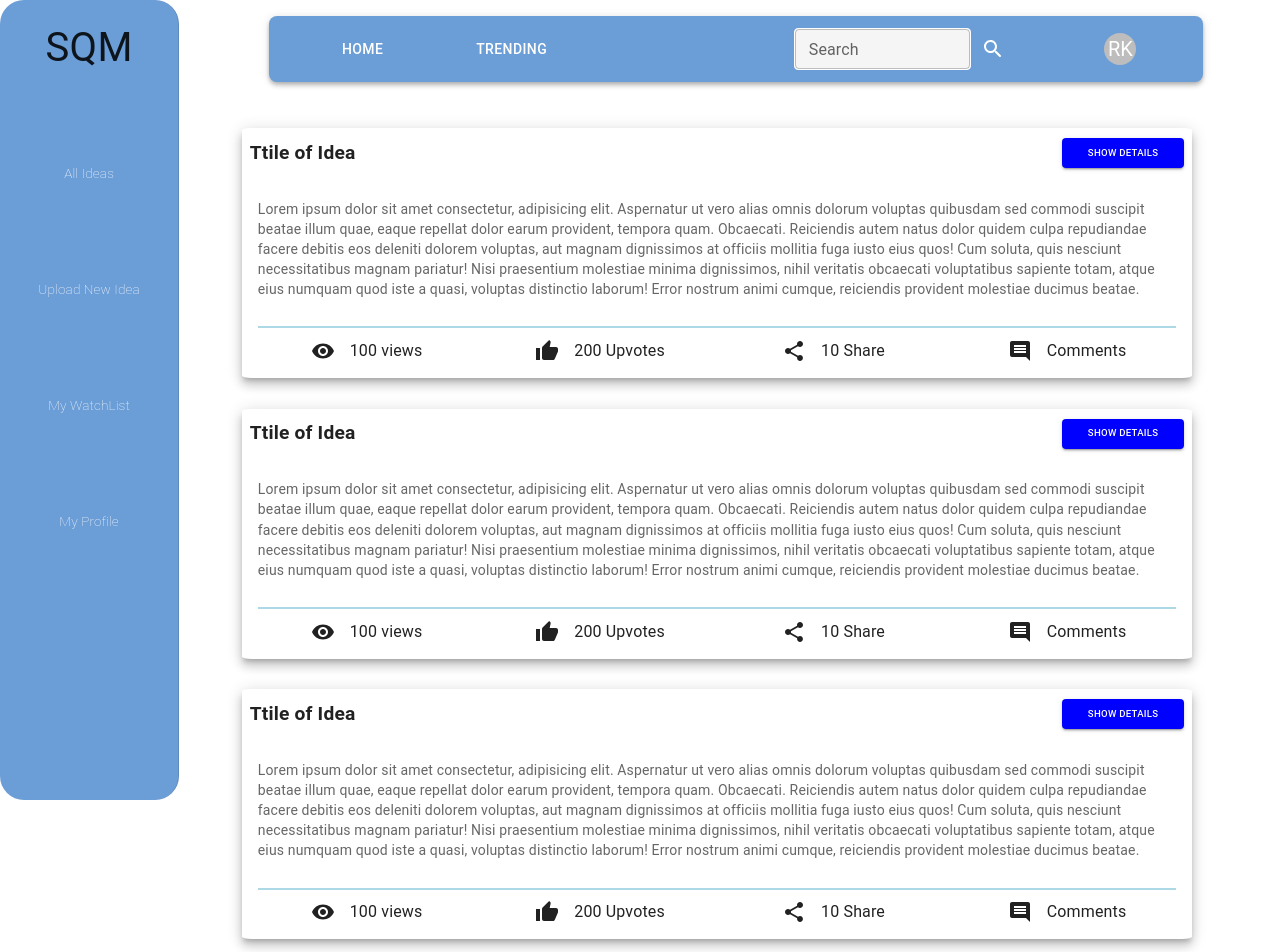
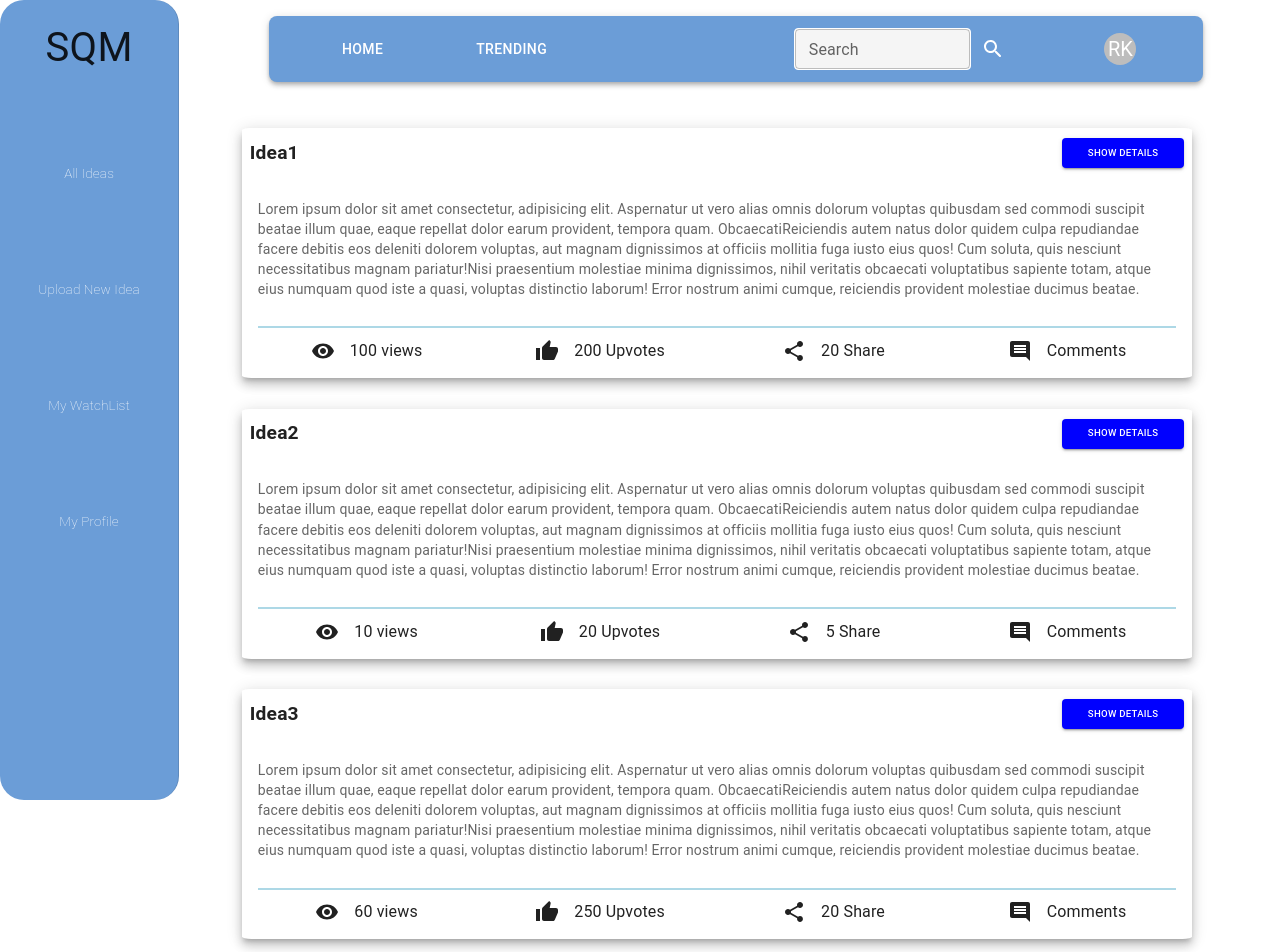
Before and after one commit to rupeshkumar8825/SolveitFe, a React (Create React App) app: page /home in a window 1280 px wide. Shown: the top 952 px of the page. Built offline with nearby package versions, Linux system fonts and the light colour scheme; no server answers.

Commit message:
Added the dummydata for the idealist and also defined the interfaces.

```diff
--- /dev/null
+++ b/src/interfaces/HomeRelatedInterfaces.tsx
@@ -0,0 +1,24 @@
+import React from "react";
+
+// here we will add the interfaces which will be used for the home page
+export interface IIdeaCard {
+    id : string,
+    ideaTitle : string,
+    ideaDescription : string,
+    views : number,
+    upvotes : number,
+    shares : number,
+}
+
+export interface IIdeaCardProps {
+    id : string,
+    ideaTitle : string,
+    ideaDescription : string,
+    views : number,
+    upvotes : number,
+    shares : number,
+    onShowDetailsHandler() : void,
+    onUpvoteIdeaHandler () : void,
+    onShareIdeaHandler () : void,
+    onCommentHandler () : void
+}
--- a/src/pages/HomePage/components/IdeaCard.tsx
+++ b/src/pages/HomePage/components/IdeaCard.tsx
@@ -17,9 +17,11 @@ import { Box, Button, Typography } from '@mui/material';
 import RemoveRedEyeIcon from '@mui/icons-material/RemoveRedEye';
 import ThumbUpIcon from '@mui/icons-material/ThumbUp';
 import CommentIcon from '@mui/icons-material/Comment';
-// import ShareIcon from '@mui/icons-material/Share';
+import { IIdeaCardProps } from '../../../interfaces/HomeRelatedInterfaces';
 
-export default function IdeaCard() {
+
+
+export default function IdeaCard(props : IIdeaCardProps) {
 
 
   return (
@@ -39,24 +41,20 @@ export default function IdeaCard() {
             // marginTop : "25
             }}
             >
-            <Typography  sx={{padding: 0, fontWeight: "bold", fontSize : "1.2rem"}}>Ttile of Idea </Typography>
-            {/* <Typography  sx={{padding: 0,width: "40%", color : "#6B9DD7", fontWeight: "bold", fontSize : "0.6rem"}}> Updated on some time  </Typography> */}
-            <Button variant="contained" size='small' sx={{backgroundColor: "blue", width : "13%", height: "30px",fontSize : "0.6rem"}}>
+            <Typography  sx={{padding: 0, fontWeight: "bold", fontSize : "1.2rem"}}>{props.ideaTitle} </Typography>
+          <Button onClick={props.onShowDetailsHandler} variant="contained" size='small' sx={{backgroundColor: "blue", width : "13%", height: "30px",fontSize : "0.6rem"}}>
             Show details
           </Button>
           </Box>
 
       <CardContent sx={{marginBottom : "1%", height : "120px"}}>
         <Typography variant="body2" color="text.secondary">
-          Lorem ipsum dolor sit amet consectetur, adipisicing elit. Aspernatur ut vero alias omnis dolorum voluptas quibusdam sed commodi suscipit beatae illum quae, eaque repellat dolor earum provident, tempora quam. Obcaecati.
-          Reiciendis autem natus dolor quidem culpa repudiandae facere debitis eos deleniti dolorem voluptas, aut magnam dignissimos at officiis mollitia fuga iusto eius quos! Cum soluta, quis nesciunt necessitatibus magnam pariatur!
-          Nisi praesentium molestiae minima dignissimos, nihil veritatis obcaecati voluptatibus sapiente totam, atque eius numquam quod iste a quasi, voluptas distinctio laborum! Error nostrum animi cumque, reiciendis provident molestiae ducimus beatae.
+          {props.ideaDescription}
         </Typography>
         <Typography sx={{border : 0.5, borderColor : "lightblue", marginTop : "3%"}}></Typography>
       </CardContent>
       <CardActions disableSpacing>
 
-        {/* <hr /> */}
         <Box
         component="main"
         sx={{
@@ -85,7 +83,7 @@ export default function IdeaCard() {
           >
             <RemoveRedEyeIcon></RemoveRedEyeIcon>
             <Typography sx={{marginLeft : "15px"}}>
-              100 views
+              {props.views} views
             </Typography>
           </Box>
           <Box
@@ -102,9 +100,8 @@ export default function IdeaCard() {
           }}
           >
             <ThumbUpIcon></ThumbUpIcon>
-
-            <Typography sx={{marginLeft : "15px"}}>
-              200 Upvotes
+            <Typography onClick={props.onUpvoteIdeaHandler} sx={{marginLeft : "15px"}}>
+              {props.upvotes} Upvotes
             </Typography>
           </Box>
 
@@ -122,8 +119,8 @@ export default function IdeaCard() {
           }}
           >
             <ShareIcon></ShareIcon>
-            <Typography sx={{marginLeft : "15px"}}>
-              10 Share
+            <Typography onClick={props.onShareIdeaHandler} sx={{marginLeft : "15px"}}>
+              {props.shares} Share
             </Typography>
           </Box>
 
@@ -137,11 +134,10 @@ export default function IdeaCard() {
             bgcolor: "background.default",
             width: ``,
             padding:0,
-            // border : 2,
           }}
           >
             <CommentIcon></CommentIcon>
-            <Typography sx={{marginLeft : "15px"}}>
+            <Typography onClick={props.onCommentHandler} sx={{marginLeft : "15px"}}>
               Comments
             </Typography>
           </Box>
--- a/src/pages/HomePage/index.tsx
+++ b/src/pages/HomePage/index.tsx
@@ -6,20 +6,77 @@ import React, { useEffect, useState } from "react";
 import { useNavigate } from "react-router-dom";
 import { useDispatch, useSelector } from "react-redux";
 import IdeaCard from "./components/IdeaCard"
+import { IIdeaCard } from "../../interfaces/HomeRelatedInterfaces";
 
 
+
+// defining the dummy data for the idea cards for this purpose
+const dummyIdeaCardList : IIdeaCard[]= [
+    {
+        id : "1",
+      ideaTitle : "Idea1",
+      ideaDescription : "Lorem ipsum dolor sit amet consectetur, adipisicing elit. Aspernatur ut vero alias omnis dolorum voluptas quibusdam sed commodi suscipit beatae illum quae, eaque repellat dolor earum provident, tempora quam. ObcaecatiReiciendis autem natus dolor quidem culpa repudiandae facere debitis eos deleniti dolorem voluptas, aut magnam dignissimos at officiis mollitia fuga iusto eius quos! Cum soluta, quis nesciunt necessitatibus magnam pariatur!Nisi praesentium molestiae minima dignissimos, nihil veritatis obcaecati voluptatibus sapiente totam, atque eius numquam quod iste a quasi, voluptas distinctio laborum! Error nostrum animi cumque, reiciendis provident molestiae ducimus beatae.",
+      views : 100,
+      upvotes : 200,
+      shares : 20,
+    },
+    {
+        id : "2",
+      ideaTitle : "Idea2",
+      ideaDescription : "Lorem ipsum dolor sit amet consectetur, adipisicing elit. Aspernatur ut vero alias omnis dolorum voluptas quibusdam sed commodi suscipit beatae illum quae, eaque repellat dolor earum provident, tempora quam. ObcaecatiReiciendis autem natus dolor quidem culpa repudiandae facere debitis eos deleniti dolorem voluptas, aut magnam dignissimos at officiis mollitia fuga iusto eius quos! Cum soluta, quis nesciunt necessitatibus magnam pariatur!Nisi praesentium molestiae minima dignissimos, nihil veritatis obcaecati voluptatibus sapiente totam, atque eius numquam quod iste a quasi, voluptas distinctio laborum! Error nostrum animi cumque, reiciendis provident molestiae ducimus beatae.",
+      views : 10,
+      upvotes : 20,
+      shares : 5,
+    },
+    {
+        id : "3",
+      ideaTitle : "Idea3",
+      ideaDescription : "Lorem ipsum dolor sit amet consectetur, adipisicing elit. Aspernatur ut vero alias omnis dolorum voluptas quibusdam sed commodi suscipit beatae illum quae, eaque repellat dolor earum provident, tempora quam. ObcaecatiReiciendis autem natus dolor quidem culpa repudiandae facere debitis eos deleniti dolorem voluptas, aut magnam dignissimos at officiis mollitia fuga iusto eius quos! Cum soluta, quis nesciunt necessitatibus magnam pariatur!Nisi praesentium molestiae minima dignissimos, nihil veritatis obcaecati voluptatibus sapiente totam, atque eius numquam quod iste a quasi, voluptas distinctio laborum! Error nostrum animi cumque, reiciendis provident molestiae ducimus beatae.",
+      views : 60,
+      upvotes : 250,
+      shares : 20,
+    },
+    {
+        id : "4",
+      ideaTitle : "Idea4",
+      ideaDescription : "Lorem ipsum dolor sit amet consectetur, adipisicing elit. Aspernatur ut vero alias omnis dolorum voluptas quibusdam sed commodi suscipit beatae illum quae, eaque repellat dolor earum provident, tempora quam. ObcaecatiReiciendis autem natus dolor quidem culpa repudiandae facere debitis eos deleniti dolorem voluptas, aut magnam dignissimos at officiis mollitia fuga iusto eius quos! Cum soluta, quis nesciunt necessitatibus magnam pariatur!Nisi praesentium molestiae minima dignissimos, nihil veritatis obcaecati voluptatibus sapiente totam, atque eius numquam quod iste a quasi, voluptas distinctio laborum! Error nostrum animi cumque, reiciendis provident molestiae ducimus beatae.",
+      views : 100,
+      upvotes : 200,
+      shares : 20,
+    },
+
+  ]
+
+
+// making the dummy value data for the ideacard that we get from the backend for this purpose
 const HomePage = () => {
 
+    // defining the here the handlers for this component for this purpose
+    const onCommentHandler = (ideaId : string) => {
+        console.log("the user has shown interest to do the comment for this purpose \n", ideaId);
+    }
+
+    const onShareIdeaHandler = (ideaId : string) => {
+        console.log("the user is sharing this idea to other platforms also for this purpose \n", ideaId);
+    }
+
+    const onShowDetailsHandler = (ideaId : string) => {
+        console.log("The user has clicked the show details page for this purpose\n", ideaId);
+    }
+
+    const onUpvoteIdeaHandler = (ideaId : string) => {
+        console.log("The user has upvoted the idea for this purpose \n", ideaId);
+    }
 
 
   return (
     <>
       {/* defining the container for showing the main content on the website  */}
       <Box sx={{display: "flex", justifyContent: 'space-evenly', flexWrap : "wrap",alignItems: 'center', mt: `10%`, width: `80%`, marginLeft: `16%`, paddingLeft:0, paddingRight:0, marginBottom: "4%"}}>
-
-        <IdeaCard/>
-        <IdeaCard/>
-        <IdeaCard/>
+        {/* using the map function to show all the list of ideas for this purpose  */}
+        {dummyIdeaCardList.map((currentIdea : IIdeaCard) => {
+            return <IdeaCard  id={currentIdea.id} ideaTitle={currentIdea.ideaTitle} ideaDescription={currentIdea.ideaDescription} views={currentIdea.views} upvotes={currentIdea.upvotes} shares={currentIdea.shares} onCommentHandler={() => onCommentHandler(currentIdea.id)} onShareIdeaHandler={() => onShareIdeaHandler(currentIdea.id)} onShowDetailsHandler={() => onShowDetailsHandler(currentIdea.id)} onUpvoteIdeaHandler={() => onUpvoteIdeaHandler(currentIdea.id)}></IdeaCard>
+        })}
       </Box>
     </>
   );
```
Also changed, not shown: src/components/tripleButton.tsx (deleted, +0 -39 lines), src/interfaces/CommonInterfaces.tsx (added, +12 -0 lines).
